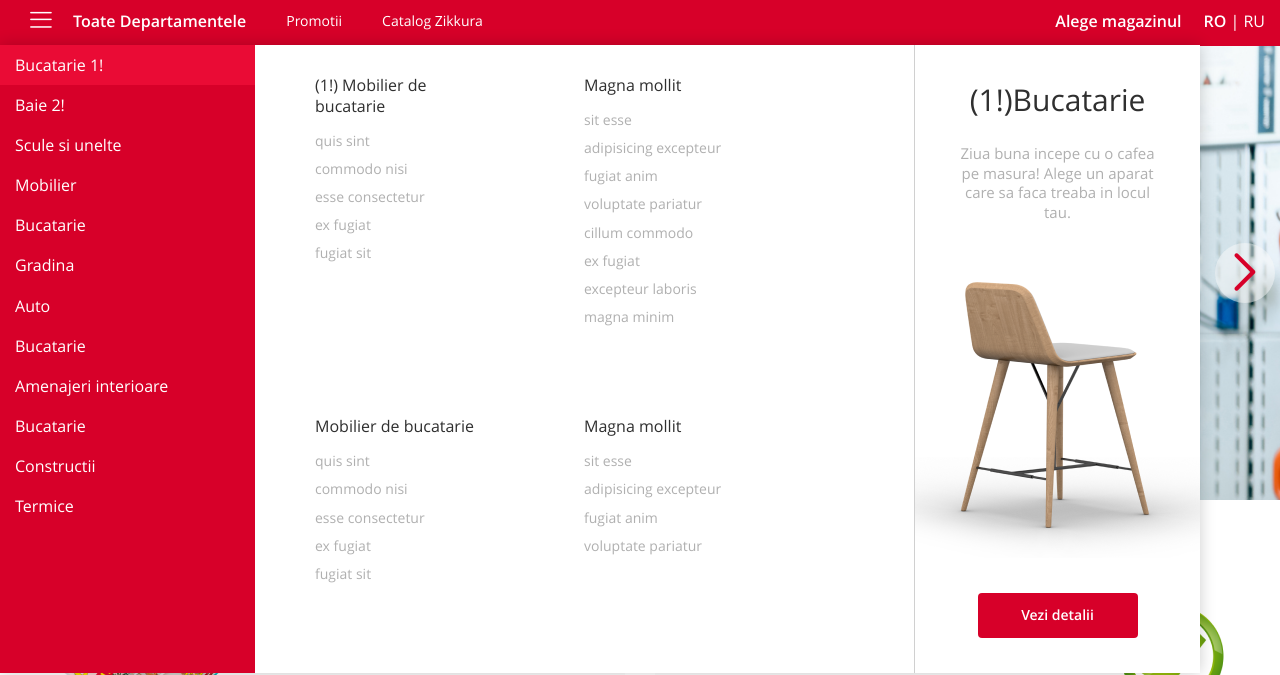
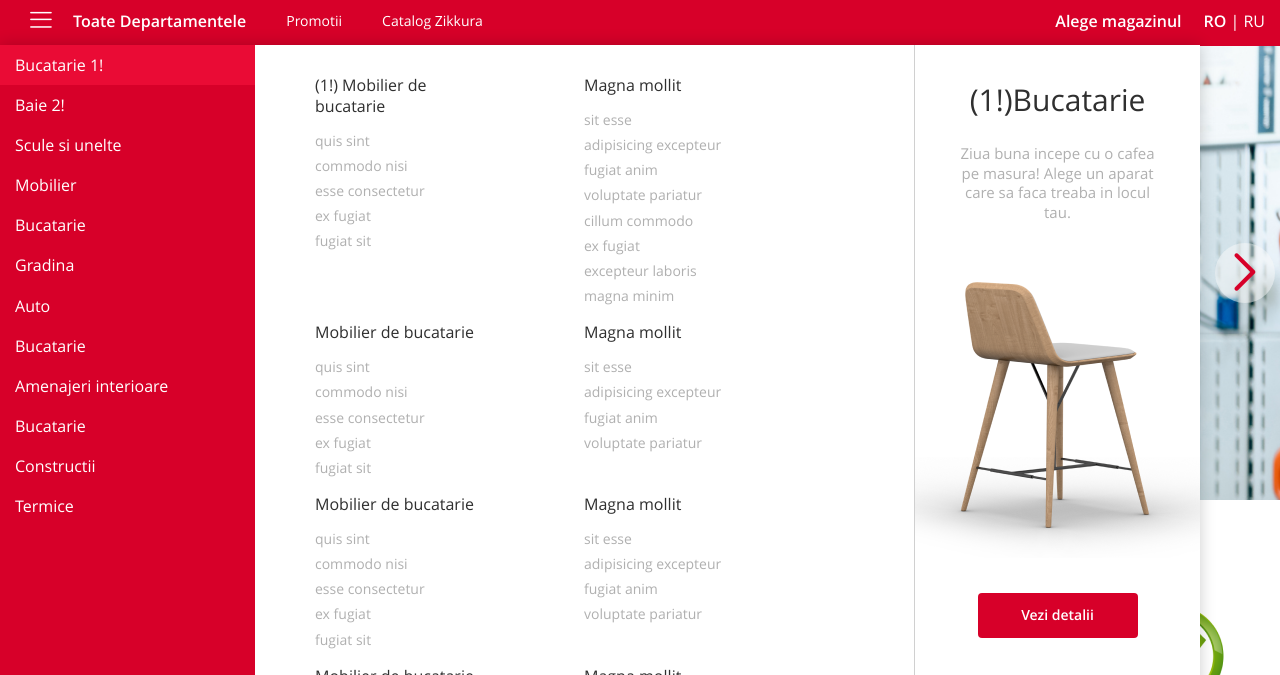
Before and after one commit to Sergey-Shovkoplyas/zikkurat, a plain HTML site: page app/index.html in a window 1280 px wide. Both pictures are taken after a click on the element "Toate Departamentele". Shown: the part 110-785 px from the top of the page. Drawn offline with Linux system fonts and the light colour scheme; files whose address does not match are found by name.

Commit message:
fix via vendor requrements

```diff
--- a/app/index.html
+++ b/app/index.html
@@ -164,6 +164,52 @@
 												<li><a href="#">ex fugiat</a></li>
 												<li><a href="#">excepteur laboris</a></li>
 												<li><a href="#">magna minim</a></li>
+											</ul>
+										</div>
+									</div>
+
+									<div class="header__submenu-category-row">
+										<div class="header__submenu-category">
+											<div class="header__submenu-category-title"><a href="#">Mobilier de bucatarie</a></div>
+											<ul class="header__submenu-category-list">
+												<li><a href="#">quis sint</a></li>
+												<li><a href="#">commodo nisi</a></li>
+												<li><a href="#">esse consectetur</a></li>
+												<li><a href="#">ex fugiat</a></li>
+												<li><a href="#">fugiat sit</a></li>
+											</ul>
+										</div>
+
+										<div class="header__submenu-category">
+											<div class="header__submenu-category-title"><a href="#">Magna mollit</a></div>
+											<ul class="header__submenu-category-list">
+												<li><a href="#">sit esse</a></li>
+												<li><a href="#">adipisicing excepteur</a></li>
+												<li><a href="#">fugiat anim</a></li>
+												<li><a href="#">voluptate pariatur</a></li>
+											</ul>
+										</div>
+									</div>
+
+									<div class="header__submenu-category-row">
+										<div class="header__submenu-category">
+											<div class="header__submenu-category-title"><a href="#">Mobilier de bucatarie</a></div>
+											<ul class="header__submenu-category-list">
+												<li><a href="#">quis sint</a></li>
+												<li><a href="#">commodo nisi</a></li>
+												<li><a href="#">esse consectetur</a></li>
+												<li><a href="#">ex fugiat</a></li>
+												<li><a href="#">fugiat sit</a></li>
+											</ul>
+										</div>
+
+										<div class="header__submenu-category">
+											<div class="header__submenu-category-title"><a href="#">Magna mollit</a></div>
+											<ul class="header__submenu-category-list">
+												<li><a href="#">sit esse</a></li>
+												<li><a href="#">adipisicing excepteur</a></li>
+												<li><a href="#">fugiat anim</a></li>
+												<li><a href="#">voluptate pariatur</a></li>
 											</ul>
 										</div>
 									</div>
--- a/app/sass/components/_card.sass
+++ b/app/sass/components/_card.sass
@@ -29,7 +29,8 @@
   height: 76px
   overflow: hidden
   padding: 0 7px
-  margin-bottom: 27px
+  // margin-bottom: 27px
+  margin-bottom: 5px
   text-align: center
   font-size: 14px
   font-weight: 600
--- a/app/sass/layout/_header.sass
+++ b/app/sass/layout/_header.sass
@@ -155,7 +155,7 @@
 .header__menu-sublist
   display: none
   position: absolute
-  z-index: 1
+  z-index: 20
   width: 100%
   top: 100%
   left: 0
@@ -329,8 +329,7 @@
 .header__submenu-category-row
   display: flex
   justify-content: space-between
-  &:first-child
-    margin-bottom: 80px
+  margin-bottom: 10px
 
 .header__submenu-category
   width: 160px
@@ -349,7 +348,7 @@
   list-style: none
   font-size: 14px
   li
-    margin-bottom: 10px
+    margin-bottom: 7px
   a:hover
     text-decoration: underline
     color: $color-dark
--- a/app/sass/pages/_category.sass
+++ b/app/sass/pages/_category.sass
@@ -1,9 +1,12 @@
 .category__title
   font-size: 25px
   margin: 20px 0px
+  max-width: 290px
   span
     font-size: 14px
     color: #B0B0B0
+  +media-lg
+    max-width: none
 
 .category__filter-btn
   display: none
--- a/app/sass/pages/_home.sass
+++ b/app/sass/pages/_home.sass
@@ -18,6 +18,10 @@
     display: none
 
 // ------------- home__head ------------------
+
+.home__head
+  overflow: hidden
+  max-height: 455px
 
 .home__head-item
   padding: 105px 0px 95px
```
Also changed, not shown: app/category.html (+16 -7 lines), app/css/main.min.css.
